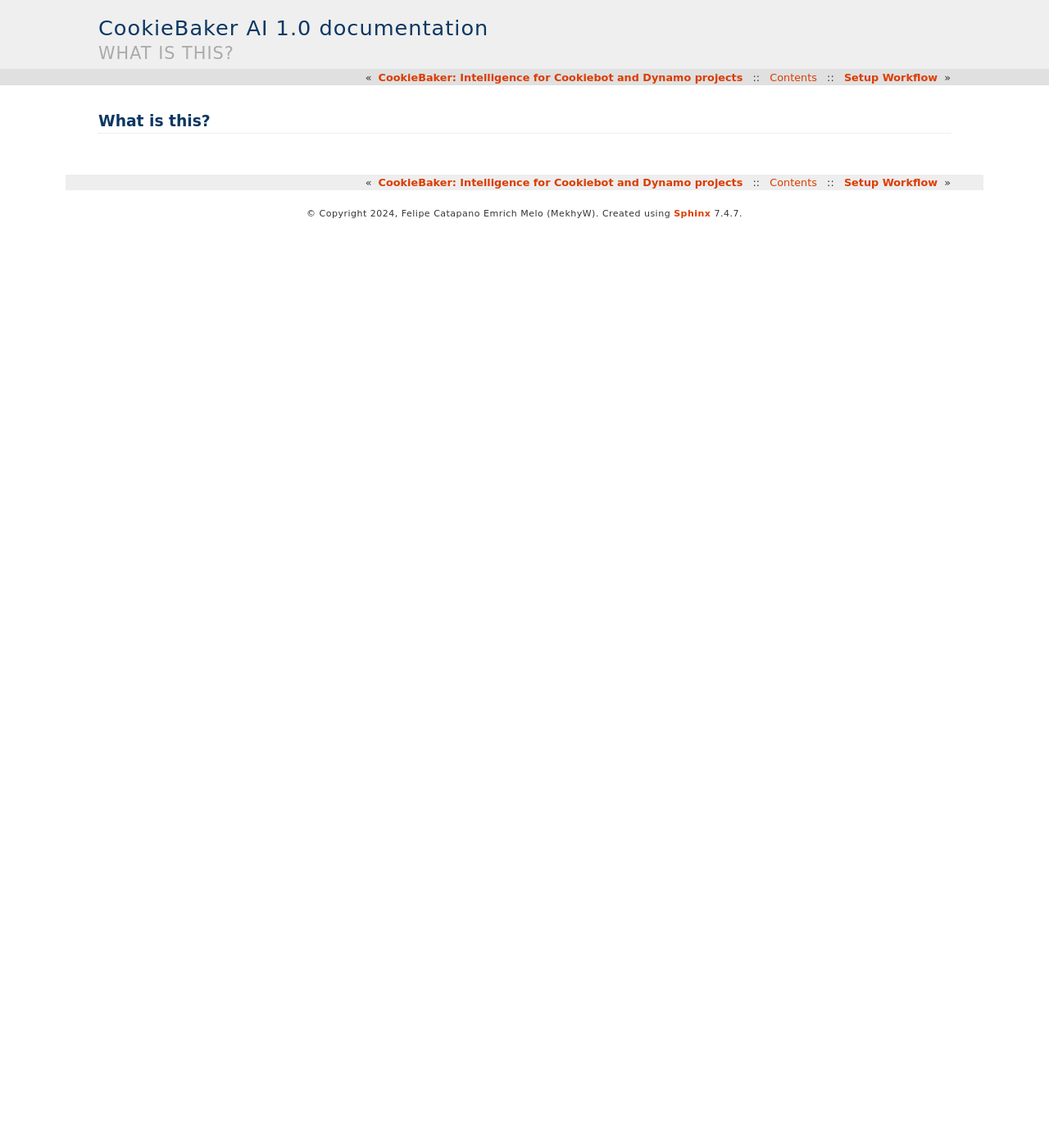
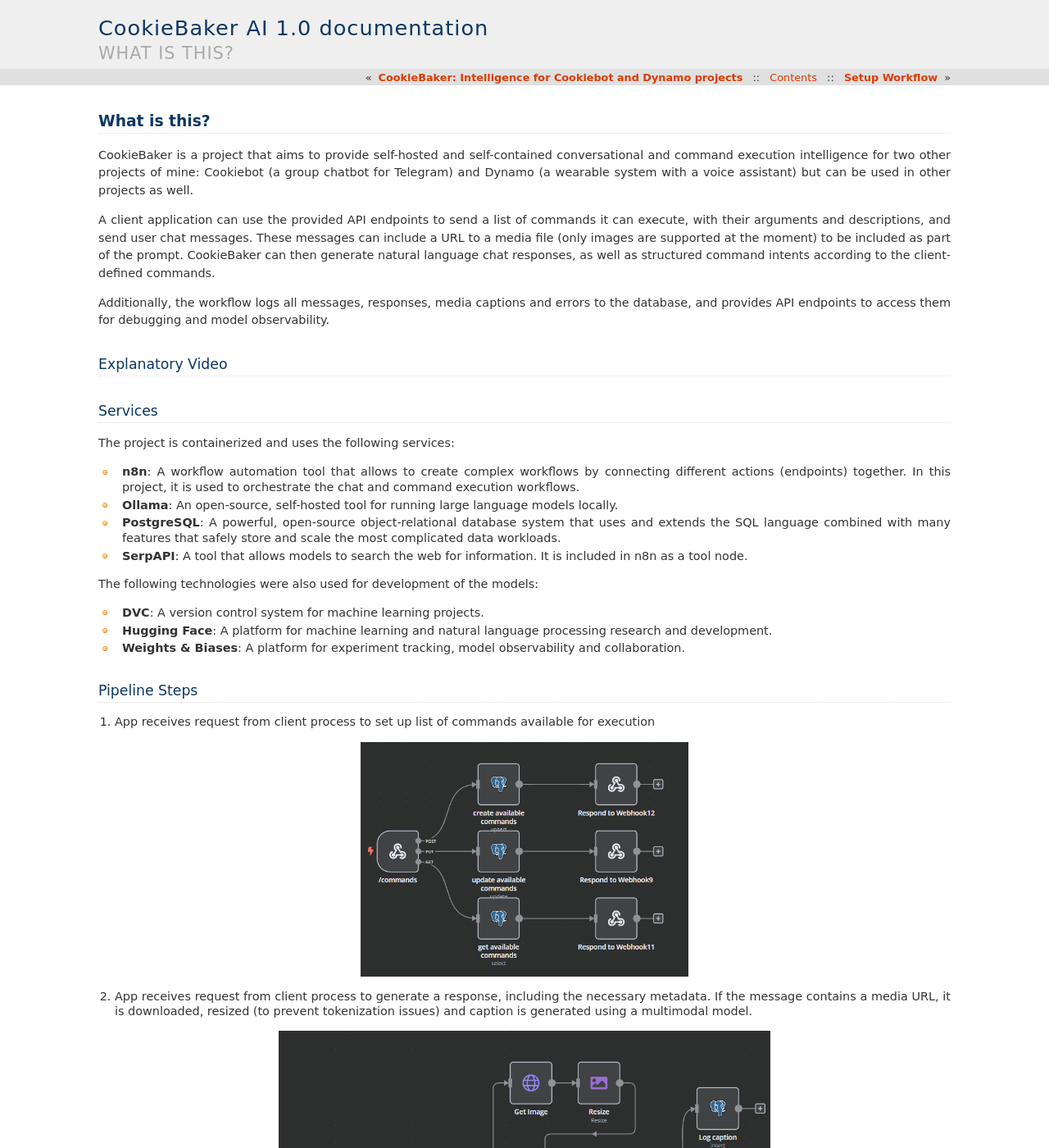
Before and after one commit to MekhyW/CookieBaker-AI, a Sphinx documentation site: the page built from docs/source/what_is_this.rst, in a window 1280 px wide and 1400 px high. Shown: the whole window at 82% size. Built offline with Sphinx 7.4.7, drawn with Linux system fonts in a browser that asks for light colours; some of the changed text lies outside the part shown.

Commit message:
what_is_this.rst

```diff
--- a/docs/source/what_is_this.rst
+++ b/docs/source/what_is_this.rst
@@ -1,2 +1,100 @@
 What is this?
 ==============
+
+CookieBaker is a project that aims to provide self-hosted and self-contained conversational and command execution intelligence for two other projects of mine: Cookiebot (a group chatbot for Telegram) and Dynamo (a wearable system with a voice assistant) but can be used in other projects as well.
+
+A client application can use the provided API endpoints to send a list of commands it can execute, with their arguments and descriptions, and send user chat messages. These messages can include a URL to a media file (only images are supported at the moment) to be included as part of the prompt. CookieBaker can then generate natural language chat responses, as well as structured command intents according to the client-defined commands.
+
+Additionally, the workflow logs all messages, responses, media captions and errors to the database, and provides API endpoints to access them for debugging and model observability.
+
+Explanatory Video
+-----------------
+
+Services
+---------
+
+The project is containerized and uses the following services:
+
+- **n8n**: A workflow automation tool that allows to create complex workflows by connecting different actions (endpoints) together. In this project, it is used to orchestrate the chat and command execution workflows.
+
+- **Ollama**: An open-source, self-hosted tool for running large language models locally.
+
+- **PostgreSQL**: A powerful, open-source object-relational database system that uses and extends the SQL language combined with many features that safely store and scale the most complicated data workloads.
+
+- **SerpAPI**: A tool that allows models to search the web for information. It is included in n8n as a tool node.
+
+The following technologies were also used for development of the models:
+
+- **DVC**: A version control system for machine learning projects.
+
+- **Hugging Face**: A platform for machine learning and natural language processing research and development.
+
+- **Weights & Biases**: A platform for experiment tracking, model observability and collaboration.
+
+Pipeline Steps
+---------------
+
+1) App receives request from client process to set up list of commands available for execution
+
+.. image:: _static/pipeline_1.png
+   :alt: Pipeline step 1
+   :width: 400
+   :align: center
+
+2) App receives request from client process to generate a response, including the necessary metadata. If the message contains a media URL, it is downloaded, resized (to prevent tokenization issues) and caption is generated using a multimodal model.
+
+.. image:: _static/pipeline_2.png
+   :alt: Pipeline step 2
+   :width: 600
+   :align: center
+
+3) A model is chosen according to the SFW/NSFW boolean, and it is used to generate a response. The models have access to the history of the conversation of the corresponding chat_id, can search the web using SerpAPI if internet access is available, and can fetch the available commands according to the client-defined list. The responses are returned as webhook responses to the client and logged in the database.
+
+.. image:: _static/pipeline_3.png
+   :alt: Pipeline step 3
+   :width: 800
+   :align: center
+
+4) If an error occurs at any point, it is logged in the database and a message is returned to the client.
+
+.. image:: _static/pipeline_4.png
+   :alt: Pipeline step 4
+   :width: 400
+   :align: center
+
+5) All logs can be accessed using separate API endpoints provided by the project.
+
+.. image:: _static/pipeline_5.png
+   :alt: Pipeline step 5
+   :width: 400
+   :align: center
+
+
+Models
+-------
+
+The project utilizes three specialized Large Language Models, all of which are now public and pulled automatically from the Ollama servers:
+
+.. list-table::
+   :header-rows: 1
+   :widths: 20 80
+   :align: left
+
+   * - Model
+     - Description
+   * - **Describer Model**
+     - | **Purpose**: Generate captions for media in user messages
+       | **Type**: Multimodal (image + text input)
+       | **Base Model**: ``LLaVA-Phi3``
+       | **Architecture**: Small LLaVa model fine-tuned from Phi 3 Mini 4k
+       | **Performance**: Comparable to original LLaVA model
+   * - **SFW Model**
+     - | **Purpose**: Generate responses for Safe-For-Work chats
+       | **Base Model**: ``Gemma2-2b-it-abliterated``
+       | **Architecture**: Custom fine-tuned adapter + Gemma 2 (2B parameters)
+       | **Note**: System messages implemented via user message prefixing
+   * - **NSFW Model**
+     - | **Purpose**: Generate responses for NSFW (18+) chats
+       | **Base Model**: ``Gemma2-2b-it-abliterated``
+       | **Architecture**: Same as SFW model with different adapter
+       | **Difference**: Uses NSFW chat data for training
```
Also changed, not shown: docs/source/_static/pipeline_1.png (added), docs/source/_static/pipeline_2.png (added), docs/source/_static/pipeline_3.png (added), docs/source/_static/pipeline_4.png (added), docs/source/_static/pipeline_5.png (added).
